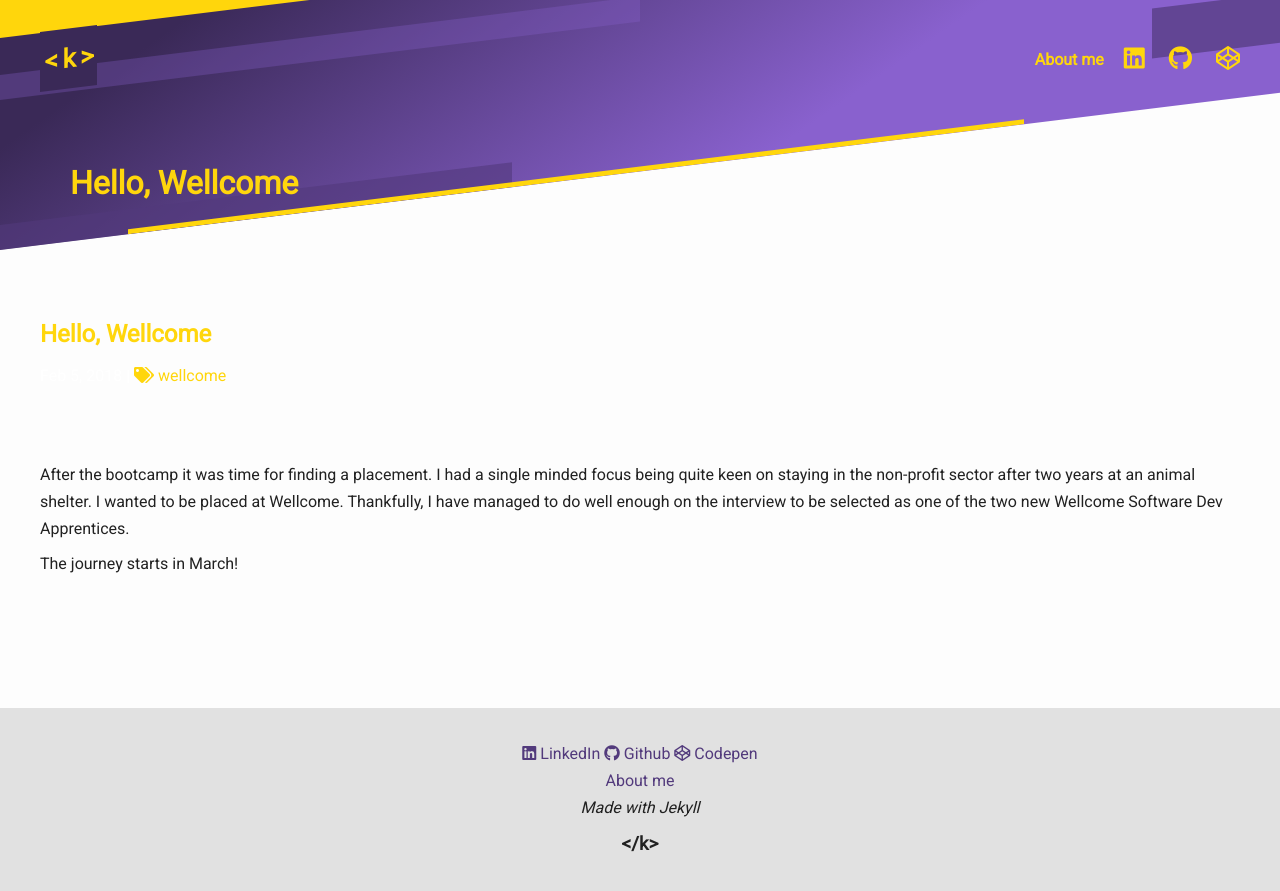
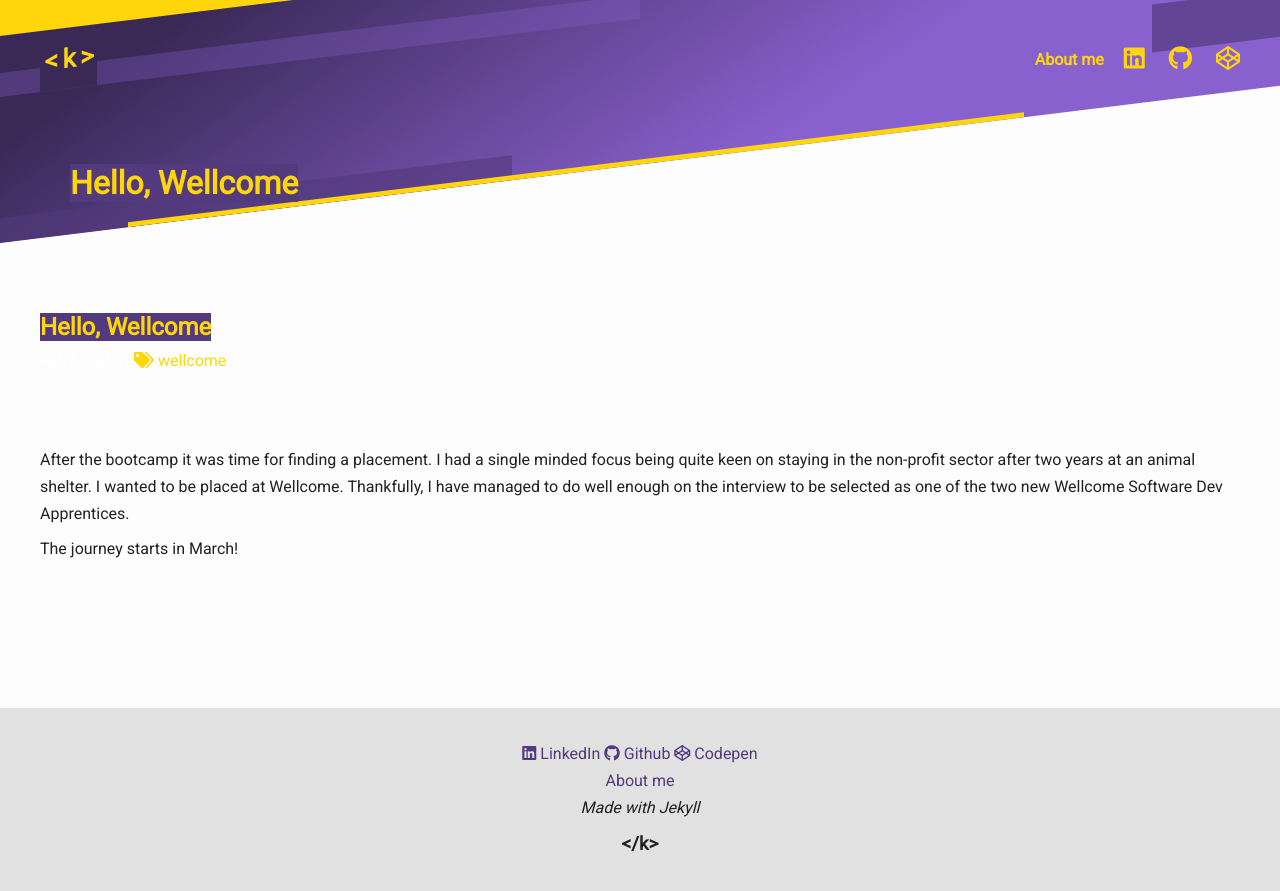
Before and after one commit to krisztin/krisztin.github.io, a Jekyll site: the page built from _posts/2018-03-05-hello-wellcome.md, in a window 1280 px wide. Shown: the top 891 px of the page. Built offline with Jekyll 4.4.1, drawn with Linux system fonts in a browser that asks for light colours; nearby versions of some CDN libraries.

Commit message:
h1 styling

```diff
--- a/_sass/minima/_base.scss
+++ b/_sass/minima/_base.scss
@@ -83,6 +83,12 @@
   @include media-query($mobile) {
     font-size: $base-font-size * 3;
   }
+}
+
+h1 {
+  background: $colour-primary;
+  color: $colour-secondary;
+  display: inline;
 }
 
 /**
```
